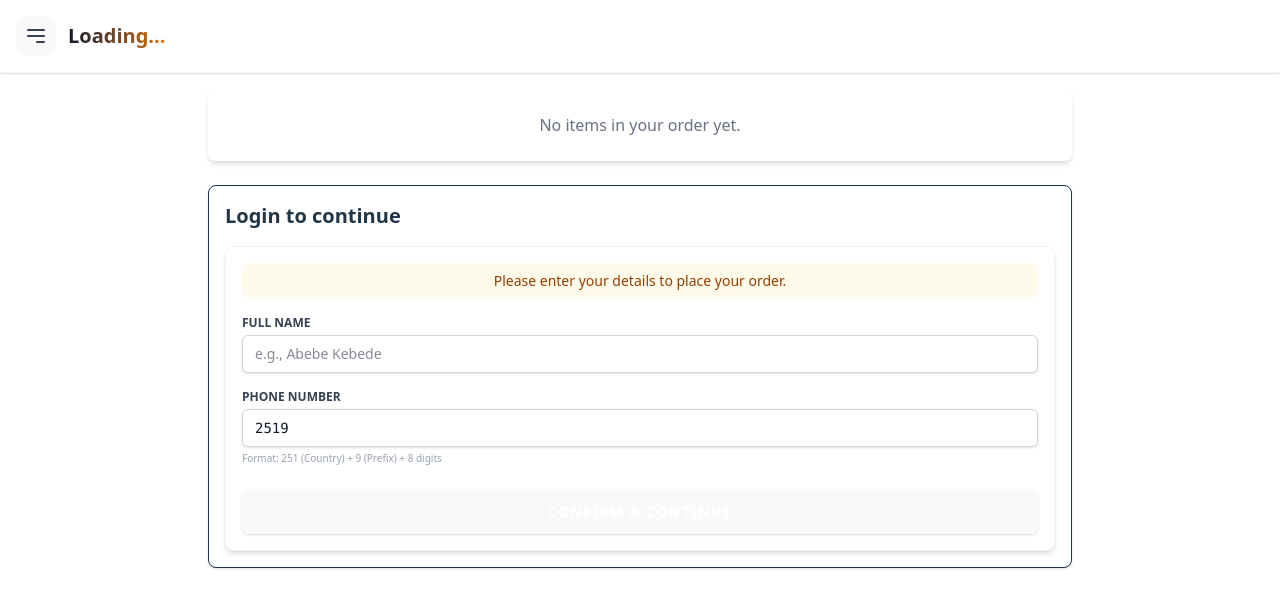
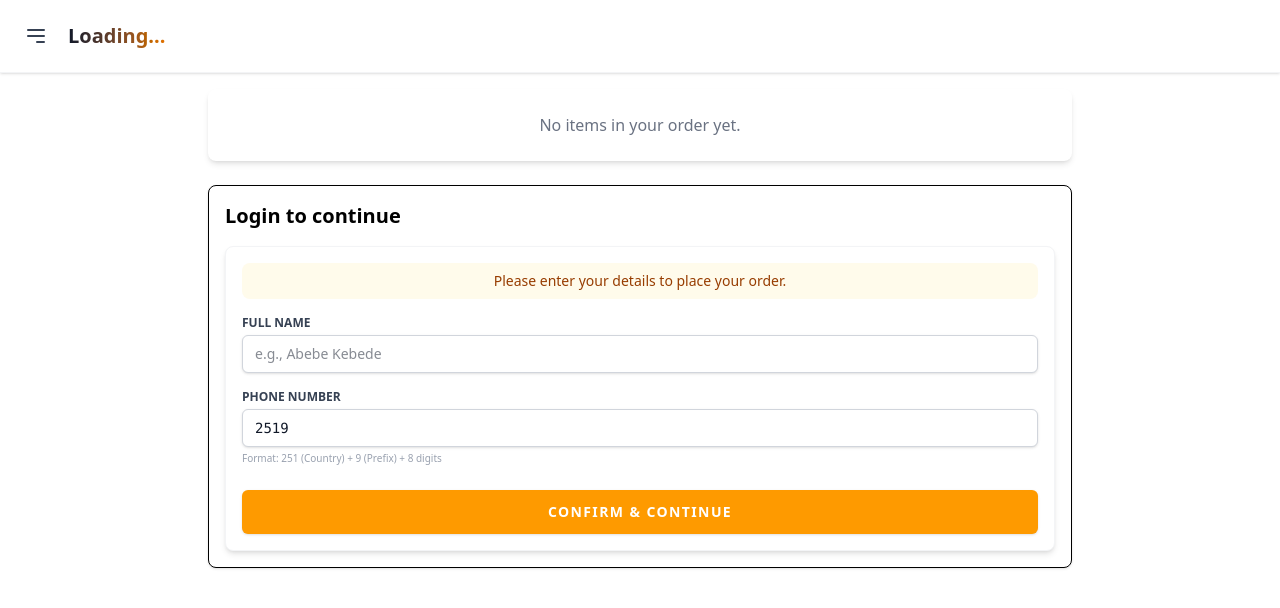
Before and after one commit to natib21/Restaurant_customer_facing_app, a React (Vite) app: page /order in a window 1280 px wide. Shown: the top 608 px of the page. Built offline with nearby package versions, Linux system fonts and the light colour scheme.

Commit message:
index fixed

```diff
--- a/src/index.css
+++ b/src/index.css
@@ -1,14 +1,14 @@
 @import "tailwindcss";
 
+/* --------------------------------------------------
+   Base defaults (safe with Tailwind)
+-------------------------------------------------- */
 
 :root {
-  font-family: system-ui, Avenir, Helvetica, Arial, sans-serif;
+  font-family: system-ui, -apple-system, BlinkMacSystemFont,
+    "Segoe UI", Roboto, Helvetica, Arial, sans-serif;
   line-height: 1.5;
   font-weight: 400;
-
-  color-scheme: light dark;
-  color: rgba(255, 255, 255, 0.87);
-  background-color: #242424;
 
   font-synthesis: none;
   text-rendering: optimizeLegibility;
@@ -16,60 +16,40 @@
   -moz-osx-font-smoothing: grayscale;
 }
 
+/* --------------------------------------------------
+   Light / Dark mode handled by Tailwind only
+   (NO global color or background overrides)
+-------------------------------------------------- */
 
-/* body {
-  margin: 0;
-  /* display: flex; */
-  /* place-items: center; */
-  /* min-width: 320px;
-  min-height: 100vh; */
-/* } */
+html,
+body {
+  height: 100%;
+}
 
-/* h1 {
-  font-size: 3.2em;
-  line-height: 1.1;
-} */
+/* --------------------------------------------------
+   Accessibility
+-------------------------------------------------- */
 
 button:focus-visible {
-  outline: 4px auto -webkit-focus-ring-color;
+  outline: 2px solid currentColor;
+  outline-offset: 2px;
 }
 
-@media (prefers-color-scheme: light) {
-  :root {
-    color: #213547;
-    background-color: #ffffff;
-  }
-  a:hover {
-    color: #747bff;
-  }
-  button {
-    background-color: #f9f9f9;
+/* --------------------------------------------------
+   Spinner (local component styles)
+-------------------------------------------------- */
+
+.spinner {
+  width: 1.25rem;           /* 20px */
+  height: 1.25rem;
+  border-radius: 9999px;
+  border: 3px solid rgba(255, 255, 255, 0.3);
+  border-top-color: currentColor;
+  animation: spin 0.8s linear infinite;
+}
+
+@keyframes spin {
+  to {
+    transform: rotate(360deg);
   }
 }
-
-
-/* Spinner.css */
-
-/* Container for centering the spinner */
-.spinner-container {
-  display: flex;
-  justify-content: center;
-  align-items: center;
-  /* You can adjust width/height here if you need a specific size, e.g., height: 100vh; */
-}
-
-/* The actual spinning element */
-.spinner {
-  width: 50px; /* Size */
-  height: 50px; /* Size */
-  border: 5px solid #06001e; /* Light grey circle background */
-  border-top: 5px solid #b9a20a; /* Blue color for the top/spinning part */
-  border-radius: 50%;
-  animation: spin 1s linear infinite; /* Animation definition */
-}
-
-/* Keyframe animation for the rotation */
-@keyframes spin {
-  0% { transform: rotate(0deg); }
-  100% { transform: rotate(360deg); }
-}
--- a/src/pages/Order.jsx
+++ b/src/pages/Order.jsx
@@ -163,7 +163,7 @@ useEffect(() => {
 
           {/* Error message */}
           {submitError && (
-            <div className="p-4 bg-red-50 text-red-800 rounded-lg text-sm border border-red-200">
+            <div className="p-4  bg-amber-600 text-red-800 rounded-lg text-sm border border-red-200">
               {submitError}
             </div>
           )}
```
